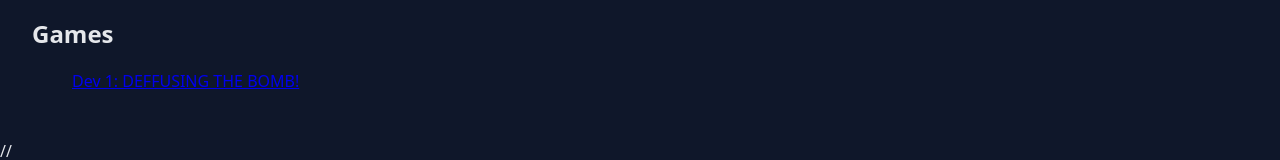
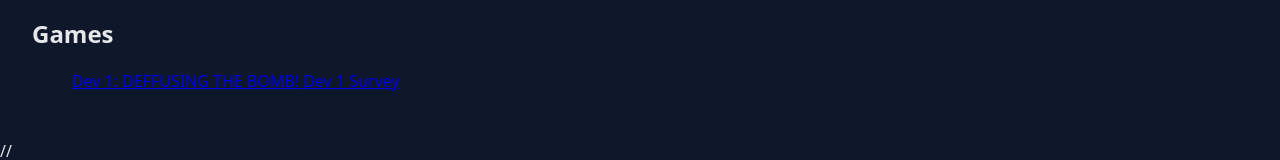
Before and after one commit to BramRBN2004/Website4Games, a website: page index.html in a window 1280 px wide. Shown: the part 208-368 px from the top of the page. Drawn offline with Linux system fonts and the light colour scheme.

Commit message:
Added Survey

```diff
--- a/index.html
+++ b/index.html
@@ -18,6 +18,9 @@
         <a href="resources/Dev1/game.html">
             Dev 1: DEFFUSING THE BOMB!
         </a>
+        <a href="https://docs.google.com/forms/d/e/1FAIpQLSfj6N1tM8ldSfpKpDLnkrreIJqya1a93r72aPpn1rzTKrYOoQ/viewform?usp=publish-editor">
+           Dev 1 Survey
+        </a>
     </li>
     </ul>
 </main>
```
